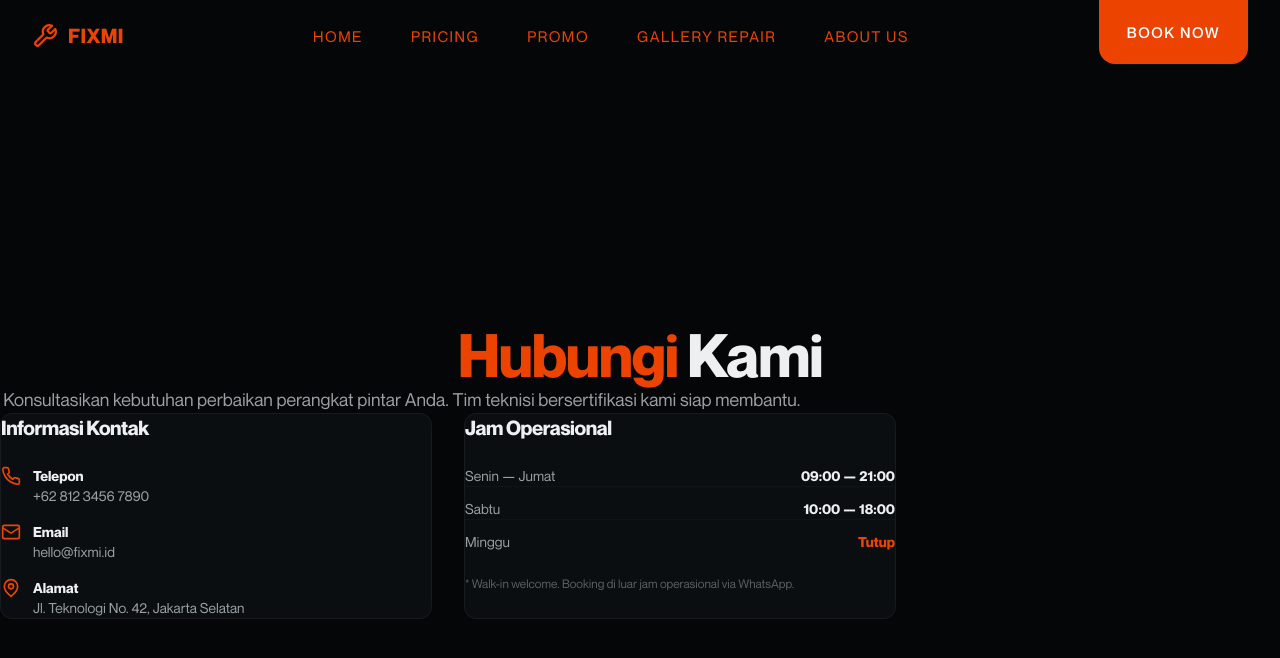
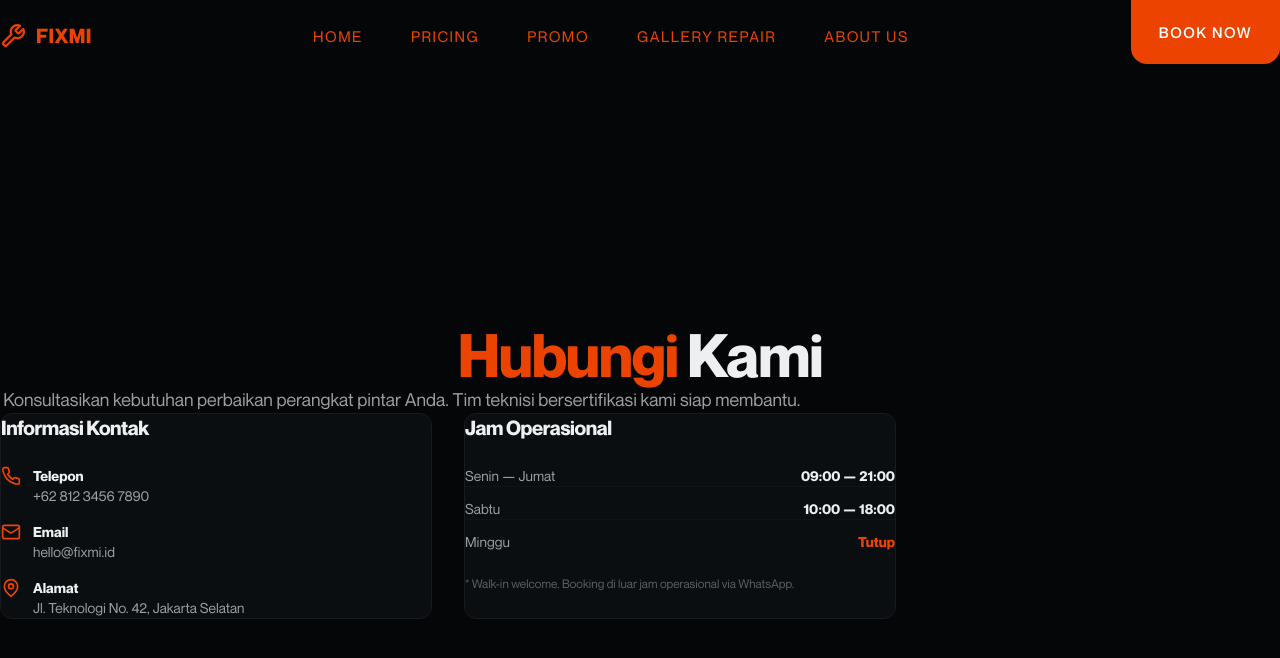
Before and after one commit to Avengeld7fold/next-js-fixmi, a Next.js app: page /contact in a window 1280 px wide. Shown: the top 658 px of the page. Built offline with nearby package versions, Linux system fonts and the light colour scheme; a web font is replaced by a local one.

Commit message:
Design: Align Navbar padding classes with Hero section containers for exact alignment

```diff
--- a/components/Navbar.tsx
+++ b/components/Navbar.tsx
@@ -60,13 +60,11 @@ export default function Navbar() {
       />
 
       <nav
-        className="relative z-10 flex items-center justify-between w-full"
+        className="relative z-10 flex items-center justify-between w-full px-8 md:px-12 lg:px-16"
         style={{
           maxWidth: "1600px",
           marginLeft: "auto",
           marginRight: "auto",
-          paddingLeft: "2rem",
-          paddingRight: "2rem",
           height: "72px",
         }}
       >
```
